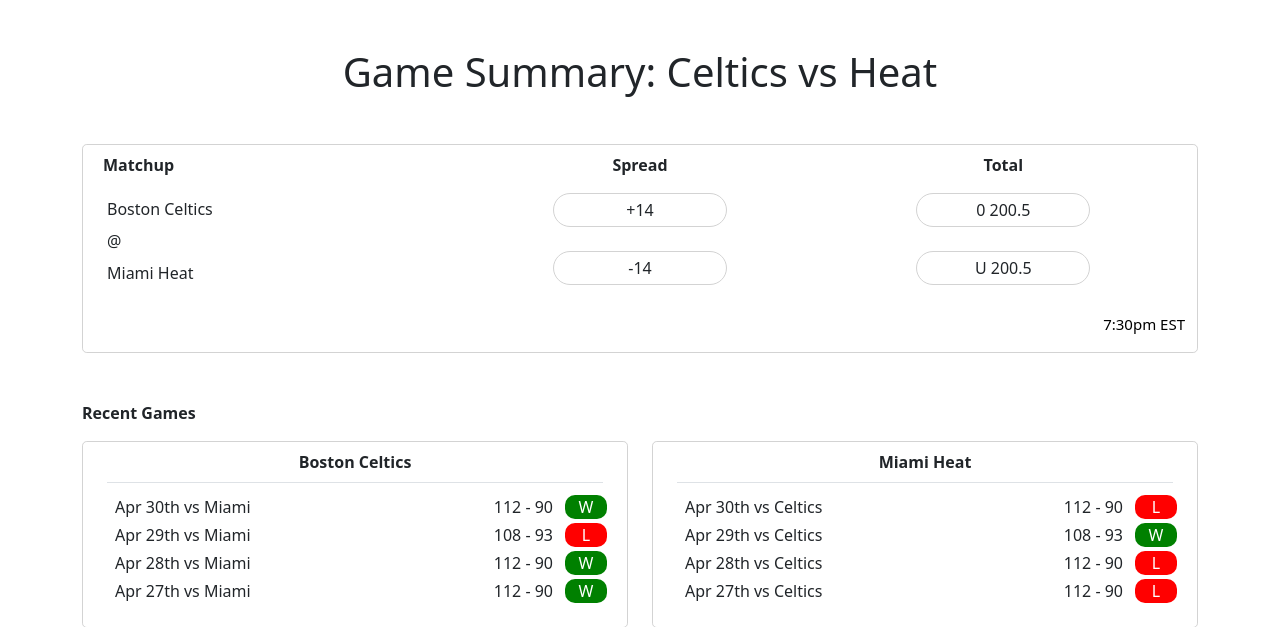
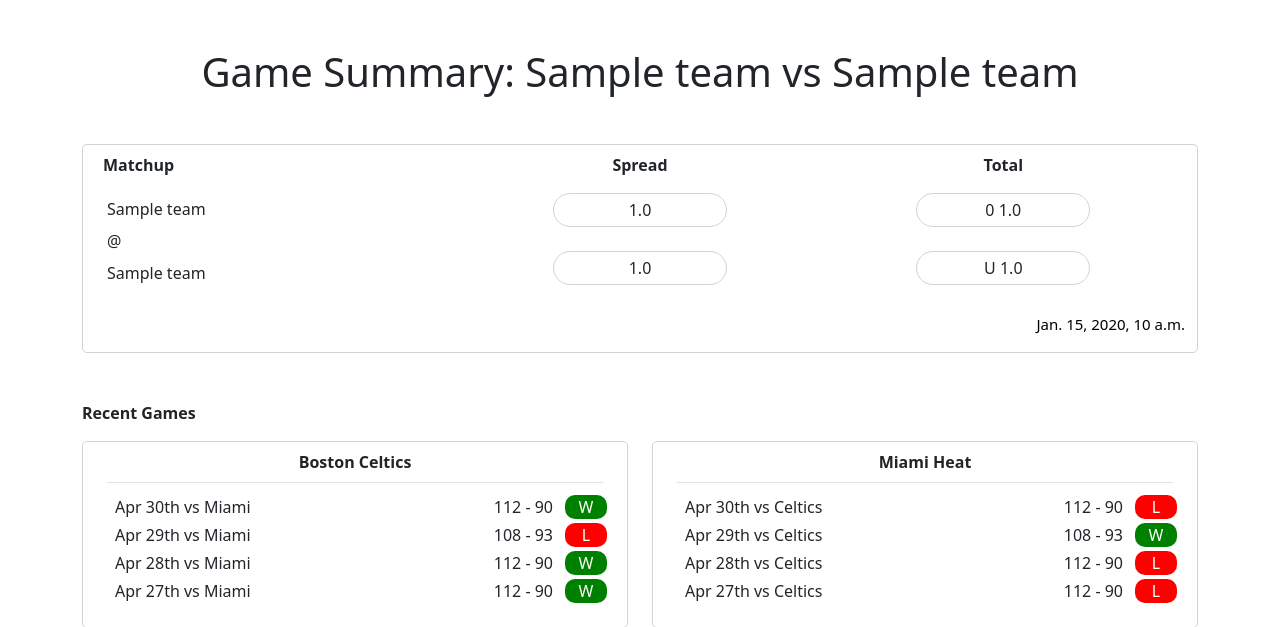
Before and after one commit to thomasdurkin/NBA-Dashboard, a Django app: template NBAapp/templates/game_summary.html in a window 1280 px wide. Shown: the top 627 px of the page. Run offline with Django 4.2, Linux system fonts and the light colour scheme; the template is opened without the code that fills it: values that come from a table or form of the project are taken from there, others are empty; tables that the repository leaves empty hold one stand-in row (values such as "Sample post").

Commit message:
Game Summary Uses Database For Matchup Box

```diff
--- a/NBAProject/urls.py
+++ b/NBAProject/urls.py
@@ -20,6 +20,6 @@ from NBAapp import views
 urlpatterns = [
     path('admin/', admin.site.urls),
     path('', views.index, name='index'),
-    path('game_summary', views.game_summary, name='game_summary'),
+    path('game_summary/<int:id>', views.game_summary, name='game_summary'),
     path('player_props', views.player_props, name='player_props')
 ]
--- a/NBAapp/templates/game_summary.html
+++ b/NBAapp/templates/game_summary.html
@@ -12,7 +12,7 @@
 
         <div class="container">
             <div class="text-center pt-5">
-                <h1>Game Summary: Celtics vs Heat</h1>
+                <h1>Game Summary: {{ game.home_team.team_name }} vs {{ game.away_team.team_name }}</h1>
             </div>
 
             <div class="container rounded-3 mt-5" style="border: 1.5px; border-style:solid; border-color:LightGray; hover:background-color:LightGray;">
@@ -27,26 +27,26 @@
                     <tbody>
                         <tr>
                         <td>
-                            <div class="p-1">Boston Celtics</div>
+                            <div class="p-1">{{ game.home_team.team_name }}</div>
                             <div class="p-1">@</div>
-                            <div class="p-1">Miami Heat</div>
+                            <div class="p-1">{{ game.away_team.team_name }}</div>
                         </td>
                         <td>
-                            <div class="rounded-pill p-1 text-center" style="width: 50%; margin: auto; border: 1.5px; border-style:solid; border-color: LightGray;">+14</div>
+                            <div class="rounded-pill p-1 text-center" style="width: 50%; margin: auto; border: 1.5px; border-style:solid; border-color: LightGray;">{{ game.home_spread_point }}</div>
                             <div >&nbsp;</div>
-                            <div class="rounded-pill p-1 text-center" style="width: 50%; margin: auto; border: 1.5px; border-style:solid; border-color: LightGray;">-14</div>
+                            <div class="rounded-pill p-1 text-center" style="width: 50%; margin: auto; border: 1.5px; border-style:solid; border-color: LightGray;">{{ game.away_spread_point }}</div>
                         </td>
                         <td>
-                            <div class="rounded-pill p-1 text-center" style="width: 50%; margin: auto; border: 1.5px; border-style:solid; border-color: LightGray;">0 200.5 </div>
+                            <div class="rounded-pill p-1 text-center" style="width: 50%; margin: auto; border: 1.5px; border-style:solid; border-color: LightGray;">0 {{ game.over_point }}</div>
                             <div >&nbsp;</div>
-                            <div class="rounded-pill p-1 text-center" style="width: 50%; margin: auto; border: 1.5px; border-style:solid; border-color: LightGray;">U 200.5</div>
+                            <div class="rounded-pill p-1 text-center" style="width: 50%; margin: auto; border: 1.5px; border-style:solid; border-color: LightGray;">U {{ game.under_point }}</div>
                         </td>
                         </tr>
                     </tbody>
                 </table>
 
                 <div class="text-end">
-                    <p style="font-size:15px; color: black;">7:30pm EST</p>
+                    <p style="font-size:15px; color: black;">{{ game.date_time }}</p>
                 </div>
             </div>
 
--- a/NBAapp/templates/index.html
+++ b/NBAapp/templates/index.html
@@ -7,7 +7,7 @@
         <h1 class="text-center pt-5">Today's Games: {% now "m-d-Y" %}</h1>
 
         {% for game in games %}
-        <a href="{% url 'game_summary' %}"  style="text-decoration:none;">
+        <a href="{% url 'game_summary' game.id %}"  style="text-decoration:none;">
             <div class="container rounded-3 mt-5" style="border: 1.5px; border-style:solid; border-color:LightGray; hover:background-color:LightGray;">
                 <table class="table table-borderless">
                     <thead>
```
Also changed, not shown: NBAapp/views.py (+4 -6 lines).
